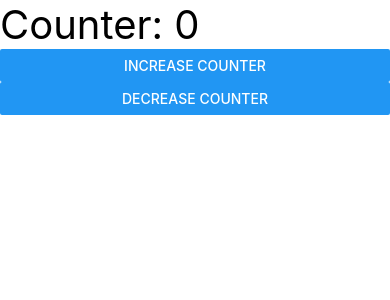
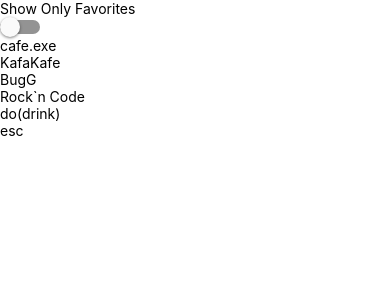
Before and after one commit to MrEmin/patika-react-native, a React Native app: screen / in a window 390 px wide. Shown: the top 300 px of the page. Built offline with nearby package versions, Linux system fonts and the light colour scheme.

Commit message:
4 2 State Devam

```diff
--- a/src/App.js
+++ b/src/App.js
@@ -1,21 +1,34 @@
 import React, {useState} from 'react';
-import {View, Text, Button} from 'react-native';
+import {View, FlatList, Text, Switch} from 'react-native';
+
+const data = [
+  {id: 0, name: 'cafe.exe', isFavorite: true},
+  {id: 1, name: 'KafaKafe', isFavorite: false},
+  {id: 2, name: 'BugG', isFavorite: false},
+  {id: 3, name: 'Rock`n Code', isFavorite: true},
+  {id: 4, name: 'do(drink)', isFavorite: false},
+  {id: 5, name: 'esc', isFavorite: false},
+];
 
 function App() {
-  const [counter, setCounter] = useState(0);
+  const [cafeList, setCafeList] = useState(data);
+  const [showOnlyFavorites, setShowOnlyFavorites] = useState(false);
 
-  const increaseCounter = () => {
-    setCounter(counter + 1);
-  };
+  function onFavoritesChange(isFavoriteSelected) {
+    setShowOnlyFavorites(isFavoriteSelected);
+    isFavoriteSelected
+      ? setCafeList(cafeList.filter(cafe => cafe.isFavorite))
+      : setCafeList(data);
+  }
 
-  const decreaseCounter = () => {
-    setCounter(counter - 1);
-  };
   return (
     <View>
-      <Text style={{fontSize: 40}}>Counter: {counter}</Text>
-      <Button title="Increase Counter" onPress={increaseCounter} />
-      <Button title="Decrease Counter" onPress={decreaseCounter} />
+      <Text>Show Only Favorites</Text>
+      <Switch value={showOnlyFavorites} onValueChange={onFavoritesChange} />
+      <FlatList
+        data={cafeList}
+        renderItem={({item, index}) => <Text>{item.name}</Text>}
+      />
     </View>
   );
 }
```
